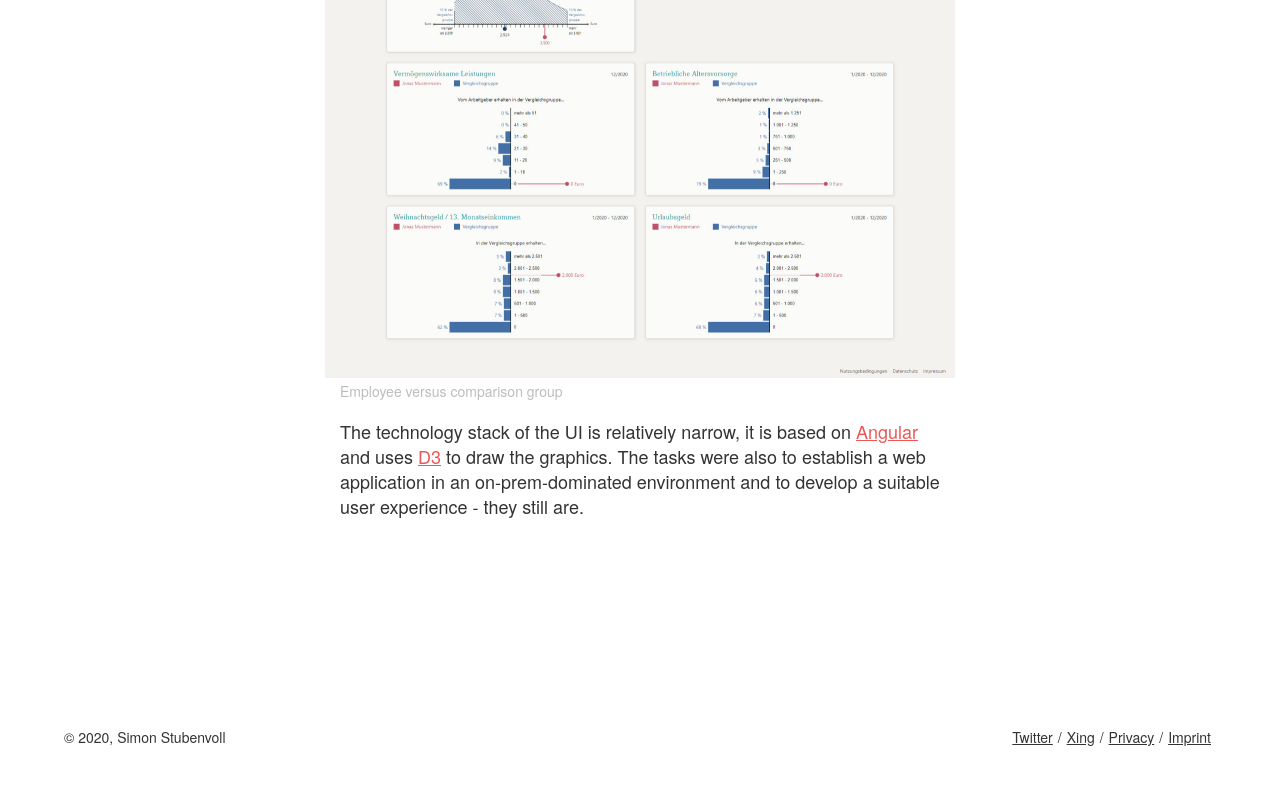
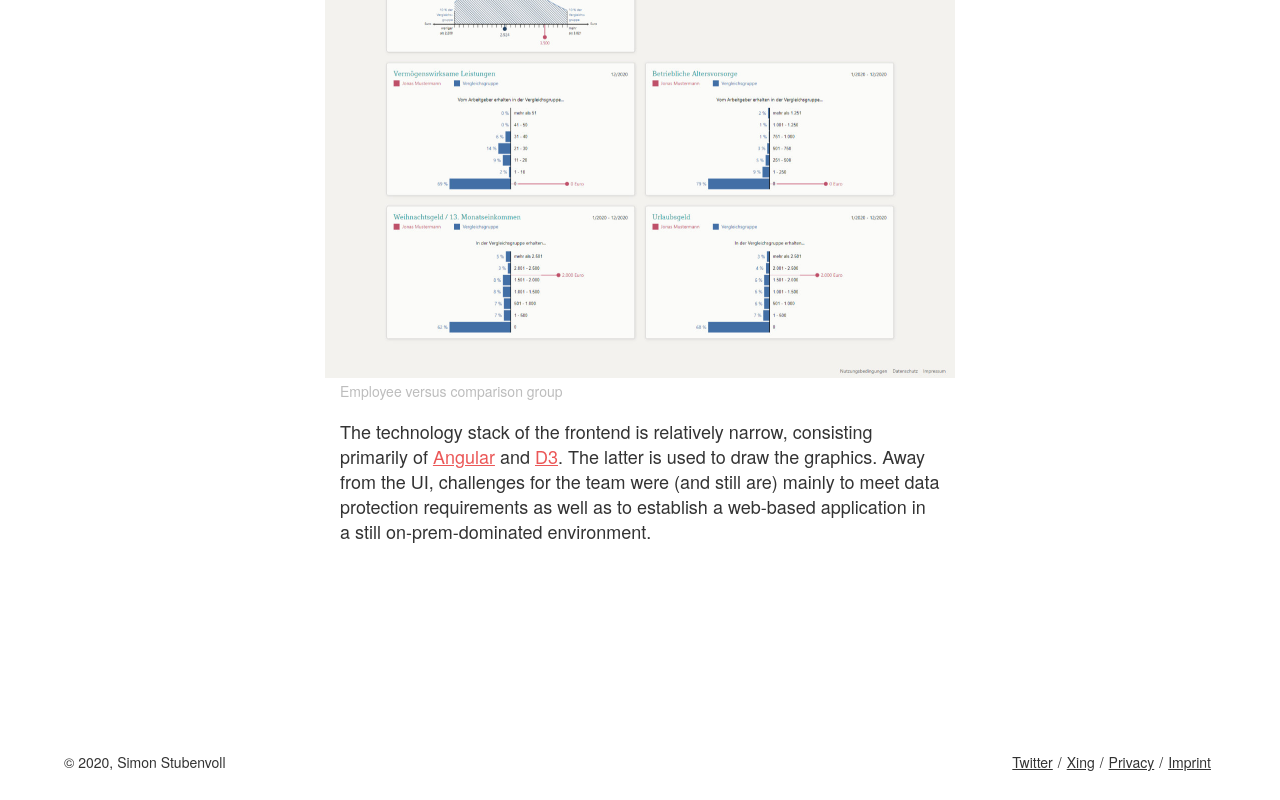
Before and after one commit to stbnvll/simonstubenvoll, an Eleventy site: page portfolio/2020-01-datev-personal-benchmark-online.md in a window 1280 px wide. Shown: the part 1421-2221 px from the top of the page. Before the commit the page ends 2196 px from the top, so only its background shows below. Built offline with nearby package versions, Linux system fonts and the light colour scheme; Eleventy itself is replaced by a stand-in of ours; files that its build step writes are made by us from their sources.

Commit message:
mod content

```diff
--- a/portfolio/2020-01-datev-personal-benchmark-online.md
+++ b/portfolio/2020-01-datev-personal-benchmark-online.md
@@ -15,4 +15,4 @@ The tool was released as a web application at the end of 2020, is called <a href
   <figcaption class="post__caption">Employee versus comparison group</figcaption>
 </figure>
 
-The technology stack of the UI is relatively narrow, it is based on <a href="https://angular.io/" target="_blank" rel="noopener noreferrer">Angular</a> and uses <a href="https://d3js.org" target="_blank" rel="noopener noreferrer">D3</a> to draw the graphics. The tasks were also to establish a web application in an on-prem-dominated environment and to develop a suitable user experience - they still are.
+The technology stack of the frontend is relatively narrow, consisting primarily of <a href="https://angular.io/" target="_blank" rel="noopener noreferrer">Angular</a> and <a href="https://d3js.org/" target="_blank" rel="noopener noreferrer">D3</a>. The latter is used to draw the graphics. Away from the UI, challenges for the team were (and still are) mainly to meet data protection requirements as well as to establish a web-based application in a still on-prem-dominated environment.
```
